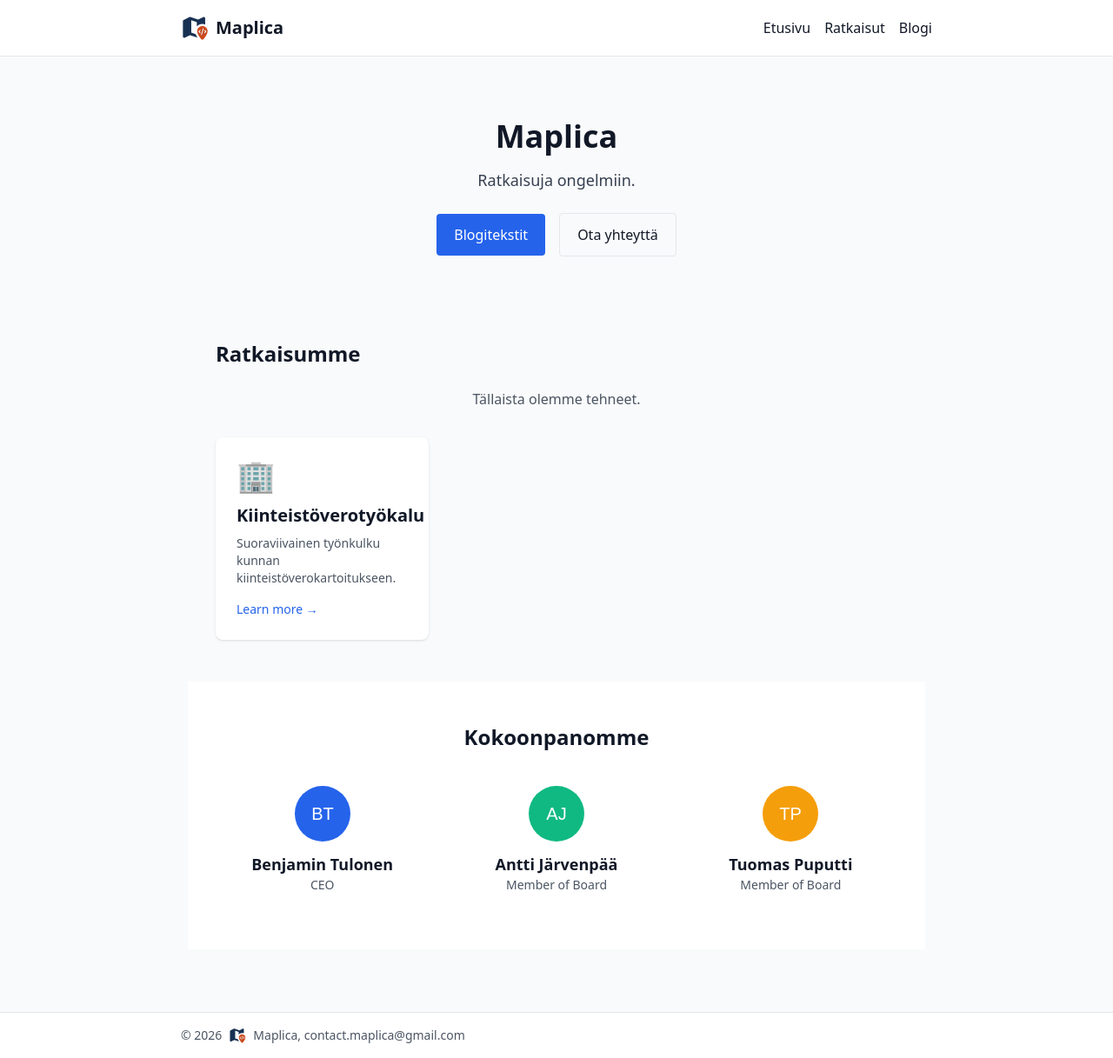
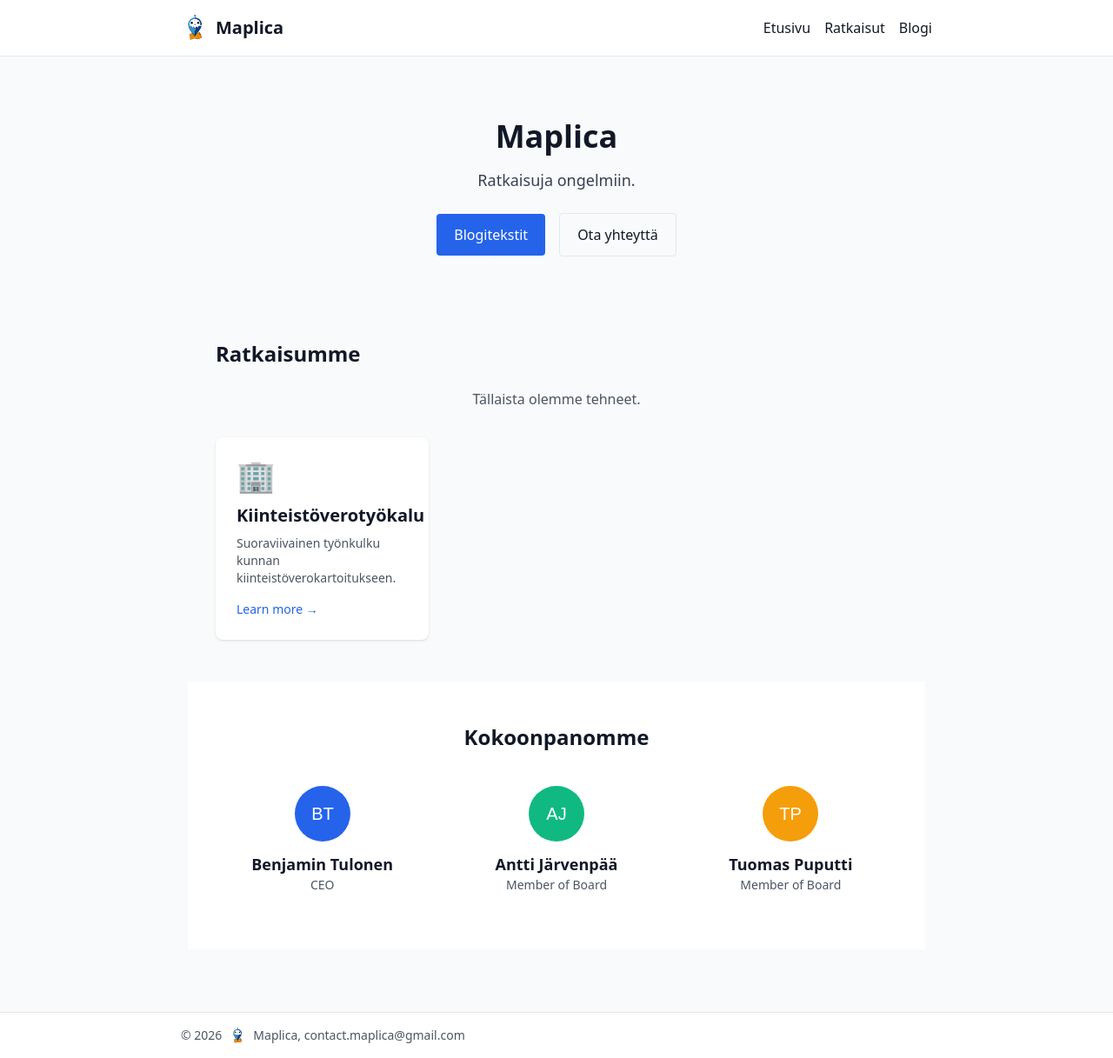
Before and after one commit to Maplica/maplica.github.io, a Next.js app: page / in a window 1280 px wide. Shown: the whole page at 87% size. Built offline with nearby package versions, Linux system fonts and the light colour scheme.

Commit message:
Logo edit test

```diff
--- a/components/Footer.tsx
+++ b/components/Footer.tsx
@@ -4,7 +4,7 @@ export default function Footer(){
     <footer className="w-full border-t mt-12 bg-white">
       <div className="max-w-4xl mx-auto p-4 text-sm text-gray-600 flex items-center gap-2">
         <span className="whitespace-nowrap">© {year} </span>
-        <img src="/logo.svg" alt="Maplica logo" className="h-5 w-5 object-contain inline-block" />
+        <img src="/Mauno.svg" alt="Maplica logo" className="h-5 w-5 object-contain inline-block" />
         <span>Maplica, <a href="mailto:contact.maplica@gmail.com">contact.maplica@gmail.com</a></span>
       </div>
     </footer>
--- a/components/Header.tsx
+++ b/components/Header.tsx
@@ -5,7 +5,7 @@ export default function Header() {
     <header className="w-full border-b bg-white">
       <nav className="max-w-4xl mx-auto p-4 flex items-center justify-between">
         <Link href="/" className="flex items-center gap-2 text-xl font-semibold">
-          <img src="/logo.svg" alt="Maplica logo" className="h-8 w-8" />
+          <img src="/Mauno.svg" alt="Maplica logo" className="h-8 w-8" />
           <span>Maplica</span>
         </Link>
         <div className="space-x-4">
```
Also changed, not shown: public/Mauno.svg (added).
